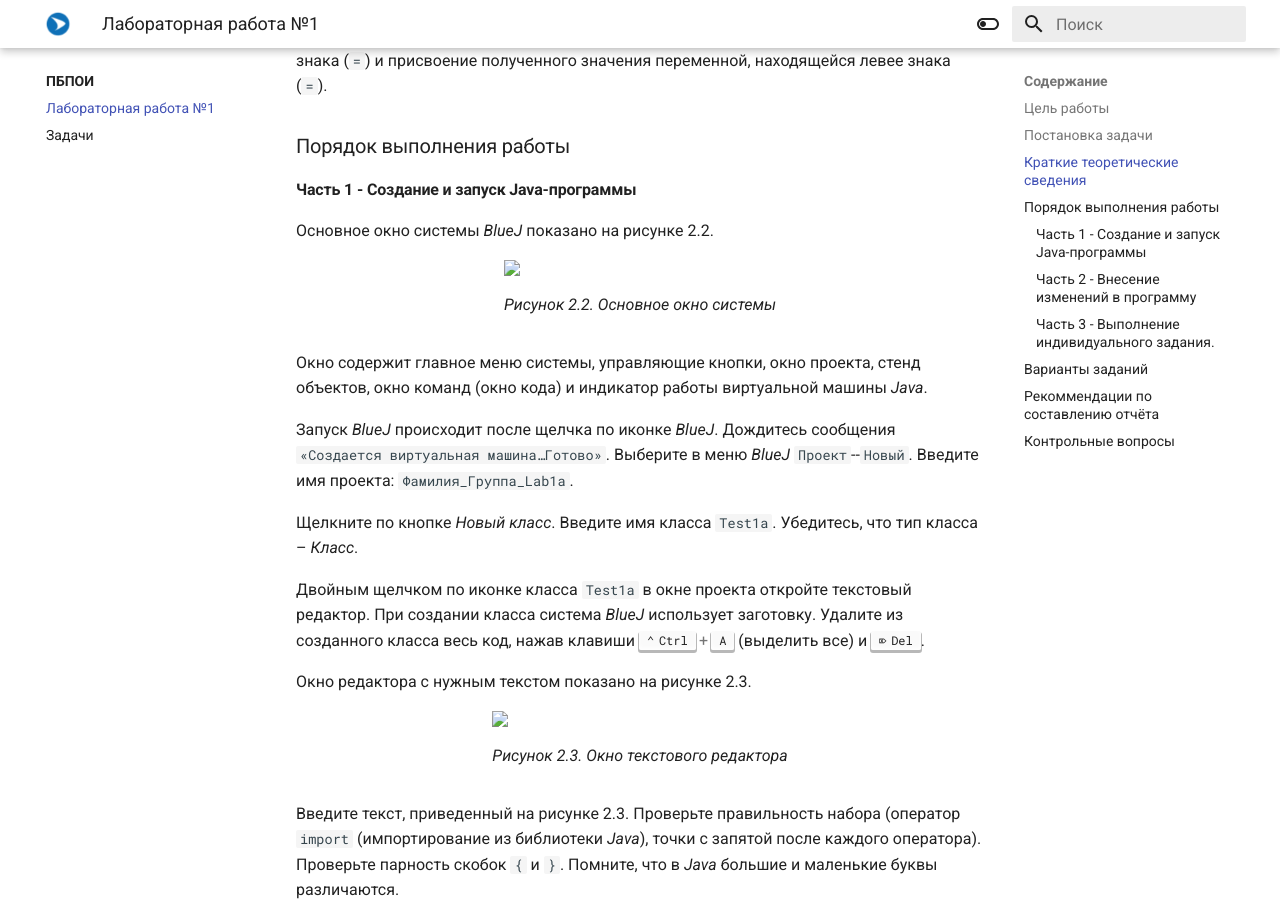
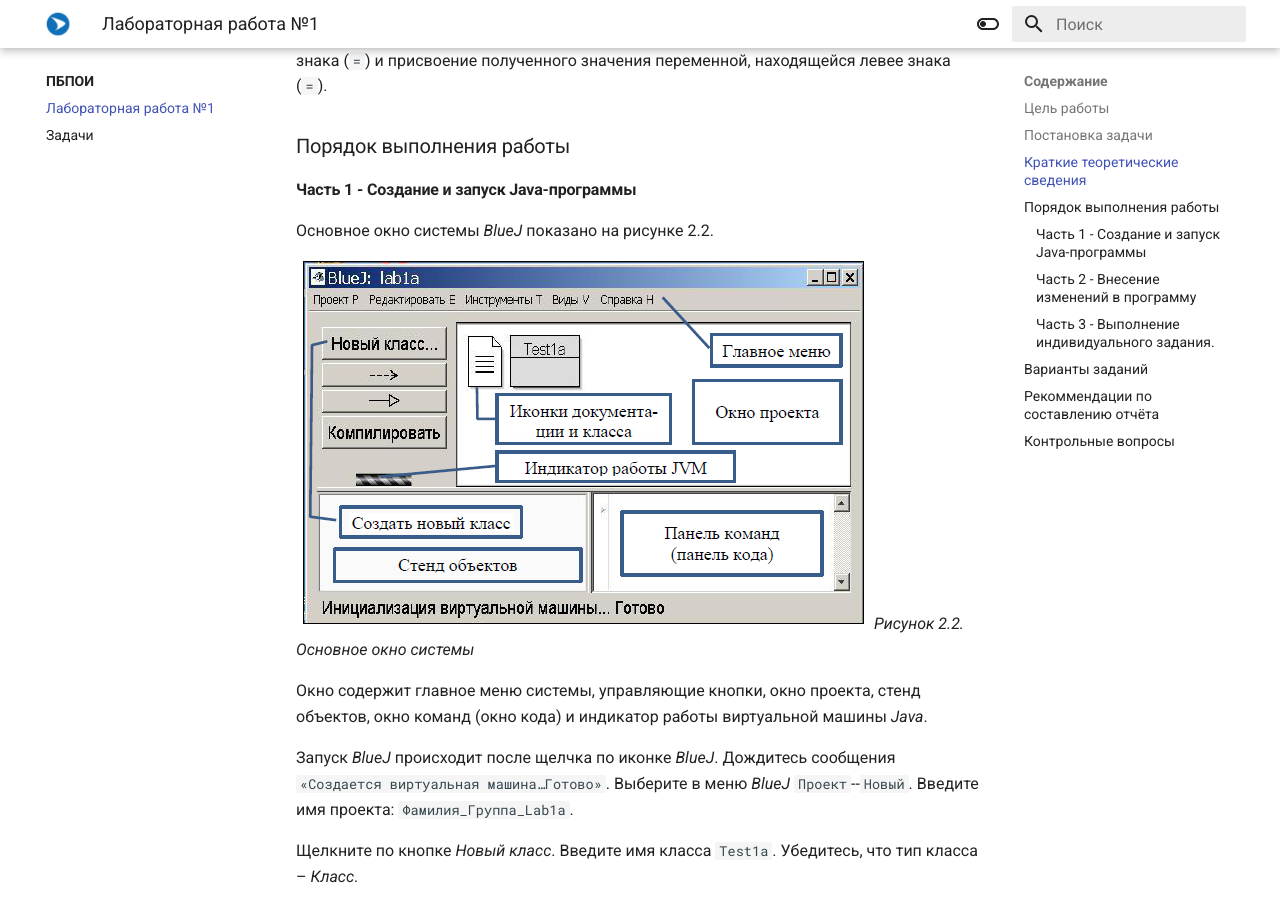
Before and after one commit to readonlyden/Programming-101, an MkDocs documentation site: the page built from docs/ПБПОИ/lab1.md, in a window 1280 px wide and 900 px high, scrolled down 2421 px. Built offline with MkDocs 1.6.1 and Material for MkDocs 9.7.7, drawn with Linux system fonts in a browser that asks for light colours.

Commit message:
Fix issues

```diff
--- a/docs/ПБПОИ/lab1.md
+++ b/docs/ПБПОИ/lab1.md
@@ -66,10 +66,8 @@
 
 Основное окно системы *BlueJ* показано на рисунке 2.2.
 
-<figure>
-  <img src="assets/images/ПБПОИ/lab1/2.png"/>
-  <figcaption>Рисунок 2.2. Основное окно системы</figcaption>
-</figure>
+![Рисунок 2.2. Основное окно системы](../assets/images/ПБПОИ/lab1/2.png)
+*Рисунок 2.2. Основное окно системы*
 
 Окно содержит главное меню системы, управляющие кнопки, окно проекта, стенд объектов, окно команд (окно кода) и индикатор работы виртуальной машины *Java*.
 
@@ -81,10 +79,8 @@
 
 Окно редактора с нужным текстом показано на рисунке 2.3.
 
-<figure>
-  <img src="assets/images/ПБПОИ/lab1/3.png"/>
-  <figcaption>Рисунок 2.3. Окно текстового редактора</figcaption>
-</figure>
+![Рисунок 2.3. Окно текстового редактора](../assets/images/ПБПОИ/lab1/3.png)
+*Рисунок 2.3. Окно текстового редактора*
 
 Введите текст, приведенный на рисунке 2.3. Проверьте правильность набора (оператор `import` (импортирование из библиотеки *Java*), точки с запятой после каждого оператора). Проверьте парность скобок `{` и `}`. Помните, что в *Java* большие и маленькие буквы различаются.
 
@@ -96,10 +92,8 @@
 
 Щелкните правой кнопкой мышки по иконке класса, чтобы вызвать контекстное меню (рисунок 2.4). Выберите в меню метод **`void main(String[ ] arg)`**.
 
-<figure>
-  <img src="assets/images/ПБПОИ/lab1/4.png"/>
-  <figcaption>Рисунок 2.4. Окно проекта. Открыто контекстное меню класса</figcaption>
-</figure>
+![Рисунок 2.4. Окно проекта. Открыто контекстное меню класса](../assets/images/ПБПОИ/lab1/4.png)
+*Рисунок 2.4. Окно проекта. Открыто контекстное меню класса*
 
 Появится окно диалога, в котором можно задать аргумент arg метода main. Но сейчас аргумент не нужен, просто щелкните по **OK**.
 
@@ -107,10 +101,8 @@
 
 Результат работы программы – текст, указанный в методе `println` и дата – будут выведены в окно терминала (рисунок 2.5). (Если окна терминала нет, в главном окне выберите *Виды* – *Показать терминал*).
 
-<figure>
-  <img src="assets/images/ПБПОИ/lab1/5.png"/>
-  <figcaption>Рисунок 2.5. Окно терминала. Результат выполнения программы</figcaption>
-</figure>
+![Рисунок 2.5. Окно терминала. Результат выполнения программы](../assets/images/ПБПОИ/lab1/5.png)
+*Рисунок 2.5. Окно терминала. Результат выполнения программы*
 
 Опции окна терминала позволяют выполнить ряд действий с содержимым терминала: очистить окно терминала, скопировать текст в буфер обмена или в файл, зафиксировать порядок вызова методов и т.д.
 
@@ -144,23 +136,23 @@
 
 | Номер варианта	| Операнд 1	| Операнд 2 | Операция |
 |  ----------- | ----------- | ----------- | ----------- |
-| 1	| Число студентов в группе	| Число групп в потоке | Число студентов в потоке |
-| 2	| Число недель для выполнения проекта	| Число дней в неделе | Число дней для выполнения проекта |
-| 3	| Число дней в неделе | Число выходных дней | Число рабочих дней |
-| 4	| Число мест в кинотеатре | Число залов | Число мест в зале |
-| 5	| Число книг в учебном абонементе | Число книг в читальном зале | Число книг в библиотеке |
-| 6	| Число тетрадей | Число учебников | Общее число товаров в накладной |
-| 7	| Число домов | Число квартир в доме | Число семей, получивших квартиры |
-| 8	| Число абитуриентов, подавших заявления на специальность | Число бюджетных мест | Конкурс – человек на место |
-| 9	| Число студентов | Число преподавателей | Среднее число студентов на одного преподавателя |
-| 10	| Стоимость билета | Число мест в автобусе | Выручка за рейс |
-| 11	| Себестоимость товара | Наценка | Цена товара |
-| 12	| Длина бассейна | Ширина бассейна | Площадь бассейна |
-| 13	| Объем помещения | Высота потолка | Площадь помещения |
-| 14	| Численность управляющего персонала | Численность рабочих | Всего сотрудников на фабрике |
-| 15	| Фонд заработной платы предприятия | Число сотрудников предприятия | Средняя зарплата |
-| 16	| Вес товара | Вес тары | Общий вес |
-| 17	| Длительность первой серии фильма в минутах | Длительность второй серии фильма в минутах | Длительность фильма в часах |
+| 1	 | Число студентов в группе	| Число групп в потоке | Число студентов в потоке |
+| 2	 | Число недель для выполнения проекта	| Число дней в неделе | Число дней для выполнения проекта |
+| 3	 | Число дней в неделе | Число выходных дней | Число рабочих дней |
+| 4	 | Число мест в кинотеатре | Число залов | Число мест в зале |
+| 5	 | Число книг в учебном абонементе | Число книг в читальном зале | Число книг в библиотеке |
+| 6	 | Число тетрадей | Число учебников | Общее число товаров в накладной |
+| 7	 | Число домов | Число квартир в доме | Число семей, получивших квартиры |
+| 8	 | Число абитуриентов, подавших заявления на специальность | Число бюджетных мест | Конкурс – человек на место |
+| 9	 | Число студентов | Число преподавателей | Среднее число студентов на одного преподавателя |
+| 10 | Стоимость билета | Число мест в автобусе | Выручка за рейс |
+| 11 | Себестоимость товара | Наценка | Цена товара |
+| 12 | Длина бассейна | Ширина бассейна | Площадь бассейна |
+| 13 | Объем помещения | Высота потолка | Площадь помещения |
+| 14 | Численность управляющего персонала | Численность рабочих | Всего сотрудников на фабрике |
+| 15 | Фонд заработной платы предприятия | Число сотрудников предприятия | Средняя зарплата |
+| 16 | Вес товара | Вес тары | Общий вес |
+| 17 | Длительность первой серии фильма в минутах | Длительность второй серии фильма в минутах | Длительность фильма в часах |
 
 ### Рекоммендации по составлению отчёта
 Помните, что содержание отчёта – важнейшее подспорье при защите лабораторной работы.
```
